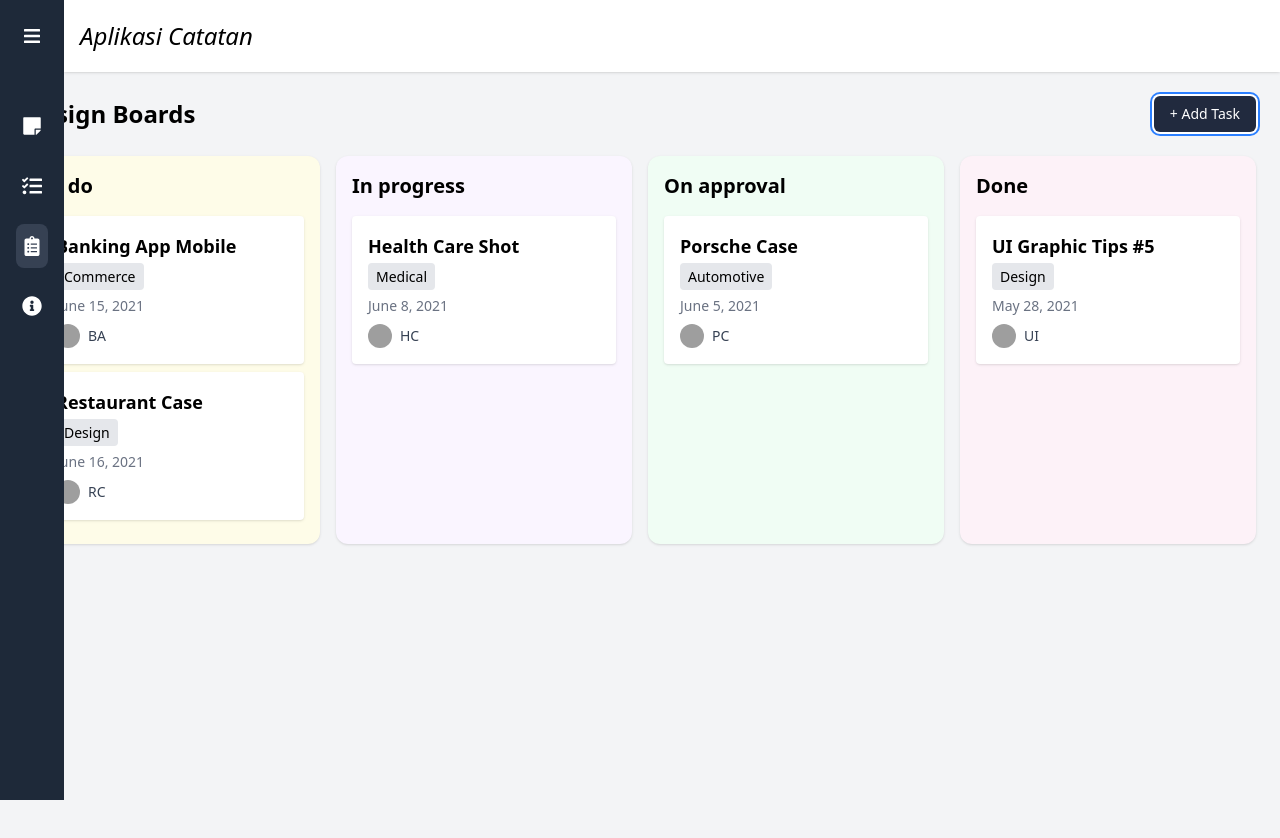
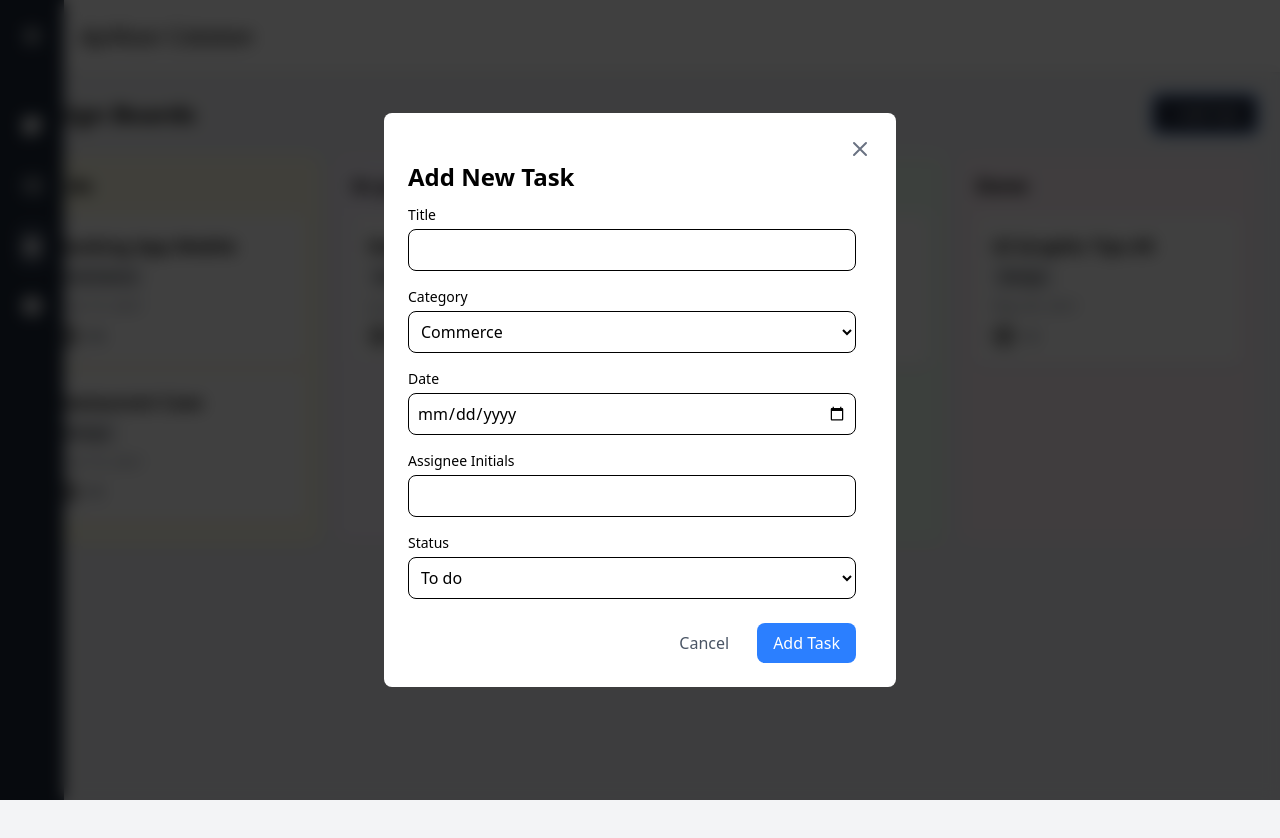
Before and after one commit to Lazuardi-hrp/Notes-App, a React (Vite) app: page /notes-task in a window 1280 px wide. Both pictures are taken after a click on the button "+ Add Task". Shown: the top 838 px of the page. Built offline with nearby package versions, Linux system fonts and the light colour scheme; grey boxes are pictures that could not be loaded.

Commit message:
add-modal-form

```diff
--- /dev/null
+++ b/src/components/notes-task/AddTaskModal.jsx
@@ -0,0 +1,120 @@
+import React, { useState } from "react";
+import Modal from "../Modal";
+
+const AddTaskModal = ({ isOpen, onClose, columns, onSubmit }) => {
+  const [formData, setFormData] = useState({
+    title: "",
+    category: "Commerce",
+    date: "",
+    assigneeFallback: "",
+    columnId: columns[0]?.id || "todo",
+  });
+
+  const handleChange = (e) => {
+    const { name, value } = e.target;
+    setFormData((prev) => ({
+      ...prev,
+      [name]: value,
+    }));
+  };
+
+  const handleSubmit = (e) => {
+    e.preventDefault();
+    onSubmit(formData);
+    onClose();
+  };
+
+  return (
+    <Modal isOpen={isOpen} onClose={onClose}>
+      <div className="w-full max-w-md">
+        <div className="mb-3">
+          <h2 className="text-2xl font-bold">Add New Task</h2>
+        </div>
+
+        <form onSubmit={handleSubmit}>
+          <div className="space-y-4">
+            <div>
+              <label className="block text-sm font-medium mb-1">Title</label>
+              <input
+                type="text"
+                name="title"
+                value={formData.title}
+                onChange={handleChange}
+                required
+                className="w-full p-2 border rounded-lg focus:ring-2 focus:ring-blue-500 focus:border-blue-500"
+              />
+            </div>
+
+            <div>
+              <label className="block text-sm font-medium mb-1">Category</label>
+              <select name="category" value={formData.category} onChange={handleChange}
+                className="w-full p-2 border rounded-lg focus:ring-2 focus:ring-blue-500">
+                <option value="Commerce">Commerce</option>
+                <option value="Design">Design</option>
+                <option value="Medical">Medical</option>
+                <option value="Automotive">Automotive</option>
+              </select>
+            </div>
+
+            <div>
+              <label className="block text-sm font-medium mb-1">Date</label>
+              <input
+                type="date"
+                name="date"
+                value={formData.date}
+                onChange={handleChange}
+                required
+                className="w-full p-2 border rounded-lg focus:ring-2 focus:ring-blue-500"
+              />
+            </div>
+
+            <div>
+              <label className="block text-sm font-medium mb-1">Assignee Initials</label>
+              <input
+                type="text"
+                name="assigneeFallback"
+                value={formData.assigneeFallback}
+                onChange={handleChange}
+                maxLength="2"
+                required
+                className="w-full p-2 border rounded-lg uppercase focus:ring-2 focus:ring-blue-500"
+              />
+            </div>
+
+            <div>
+              <label className="block text-sm font-medium mb-1">Status</label>
+              <select
+                name="columnId"
+                value={formData.columnId}
+                onChange={handleChange}
+                className="w-full p-2 border rounded-lg focus:ring-2 focus:ring-blue-500"
+              >
+                {columns.map((column) => (
+                  <option key={column.id} value={column.id}>
+                    {column.title}
+                  </option>
+                ))}
+              </select>
+            </div>
+          </div>
+
+          <div className="mt-6 flex justify-end gap-3">
+            <button
+              type="button"
+              onClick={onClose}
+              className="px-4 py-2 text-gray-600 hover:text-gray-800">
+              Cancel
+            </button>
+            <button
+              type="submit"
+              className="px-4 py-2 bg-blue-500 text-white rounded-lg hover:bg-blue-600">
+              Add Task
+            </button>
+          </div>
+        </form>
+      </div>
+    </Modal>
+  );
+};
+
+export default AddTaskModal;
--- a/src/components/notes-task/modal-task.jsx
+++ /dev/null
@@ -1,77 +0,0 @@
-import { useState } from "react"
-import { Button } from "@/components/ui/button"
-import { Input } from "@/components/ui/input"
-import { Label } from "@/components/ui/label"
-import { Dialog, DialogContent, DialogHeader, DialogTitle, DialogTrigger } from "@/components/ui/dialog"
-import { Select, SelectContent, SelectItem, SelectTrigger, SelectValue } from "@/components/ui/select"
-import { Plus } from "lucide-react"
-
-export function AddTaskModal({ onAddTask }) {
-  const [open, setOpen] = useState(false)
-  const [title, setTitle] = useState("")
-  const [category, setCategory] = useState("")
-  const [date, setDate] = useState("")
-
-  const handleSubmit = (e) => {
-    e.preventDefault()
-    onAddTask({
-      title,
-      category,
-      date,
-      assignee: { avatar: "/placeholder.svg?height=24&width=24", fallback: "NT" },
-    })
-    setOpen(false)
-    setTitle("")
-    setCategory("")
-    setDate("")
-  }
-
-  return (
-    <Dialog open={open} onOpenChange={setOpen}>
-      <DialogTrigger asChild>
-        <Button className="gap-2">
-          <Plus className="h-4 w-4" />
-          Add task
-        </Button>
-      </DialogTrigger>
-      <DialogContent className="sm:max-w-[425px]">
-        <DialogHeader>
-          <DialogTitle>Add New Task</DialogTitle>
-        </DialogHeader>
-        <form onSubmit={handleSubmit} className="space-y-4">
-          <div className="space-y-2">
-            <Label htmlFor="title">Title</Label>
-            <Input
-              id="title"
-              value={title}
-              onChange={(e) => setTitle(e.target.value)}
-              placeholder="Enter task title"
-              required
-            />
-          </div>
-          <div className="space-y-2">
-            <Label htmlFor="category">Category</Label>
-            <Select value={category} onValueChange={setCategory} required>
-              <SelectTrigger id="category">
-                <SelectValue placeholder="Select category" />
-              </SelectTrigger>
-              <SelectContent>
-                <SelectItem value="Design">Design</SelectItem>
-                <SelectItem value="Development">Development</SelectItem>
-                <SelectItem value="Marketing">Marketing</SelectItem>
-                <SelectItem value="Sales">Sales</SelectItem>
-              </SelectContent>
-            </Select>
-          </div>
-          <div className="space-y-2">
-            <Label htmlFor="date">Due Date</Label>
-            <Input id="date" type="date" value={date} onChange={(e) => setDate(e.target.value)} required />
-          </div>
-          <Button type="submit" className="w-full">
-            Add Task
-          </Button>
-        </form>
-      </DialogContent>
-    </Dialog>
-  )
-}
--- a/src/components/notes/AddNoteForm.jsx
+++ b/src/components/notes/AddNoteForm.jsx
@@ -1,5 +1,5 @@
 import React, { useState } from "react";
-import Button from "../shared/Button"; // Import komponen Button
+import Button from "../shared/Button";
 
 const AddNoteForm = ({ addNote, onClose }) => {
    const [title, setTitle] = useState("");
--- a/src/pages/NotesTaskPage.jsx
+++ b/src/pages/NotesTaskPage.jsx
@@ -1,9 +1,36 @@
 import React, { useState } from "react";
 import Button from "../components/shared/Button";
+import AddTaskModal from "../components/notes-task/AddTaskModal";
 import { getInitialData } from "../utils/utils-task";
 
 export default function KanbanPage() {
    const [tasks, setTasks] = useState(getInitialData());
+   const [showModal, setShowModal] = useState(false);
+
+   const handleAddTask = (formData) => {
+      const newTask = {
+         id: Date.now().toString(),
+         title: formData.title,
+         category: formData.category,
+         date: new Date(formData.date).toLocaleDateString("en-US", {
+         year: "numeric",
+         month: "long",
+         day: "numeric",
+         }),
+         assignee: {
+         avatar: "/placeholder.svg?height=24&width=24",
+         fallback: formData.assigneeFallback.toUpperCase(),
+         },
+      };
+
+      setTasks((prevTasks) =>
+         prevTasks.map((column) =>
+         column.id === formData.columnId
+            ? { ...column, tasks: [...column.tasks, newTask] }
+            : column
+         )
+      );
+   };
 
    const renderTask = (task) => (
       <div key={task.id} className="bg-white p-4 rounded shadow mb-2">
@@ -21,17 +48,31 @@ export default function KanbanPage() {
       <div className="p-6 bg-gray-100 min-h-screen">
          <div className="flex justify-between items-center mb-6">
          <h1 className="text-2xl font-bold">Design Boards</h1>
-            <Button variant="primary" className="px-6 py-3 text-lg">+ Add Task</Button>
+         <Button
+            variant="primary"
+            className="px-6 py-3 text-lg"
+            onClick={() => setShowModal(true)}>
+            + Add Task
+         </Button>
          </div>
 
          <div className="grid grid-cols-1 md:grid-cols-4 gap-4">
          {tasks.map((column) => (
-               <div key={column.id} className={`${column.color} p-4 rounded-xl shadow`}>
+            <div
+               key={column.id}
+               className={`${column.color} p-4 rounded-xl shadow`}
+            >
                <h2 className="font-bold text-xl mb-4">{column.title}</h2>
                {column.tasks.map(renderTask)}
             </div>
          ))}
          </div>
+
+         <AddTaskModal
+         isOpen={showModal}
+         onClose={() => setShowModal(false)}
+         columns={tasks}
+         onSubmit={handleAddTask}/>
       </div>
    );
 }
```
Also changed, not shown: src/components/shared/dialog.jsx (deleted), src/components/shared/input.jsx (deleted), src/components/shared/label.jsx (deleted), src/components/shared/select.jsx (deleted). Lines whose indentation alone changed are shown as unchanged.
